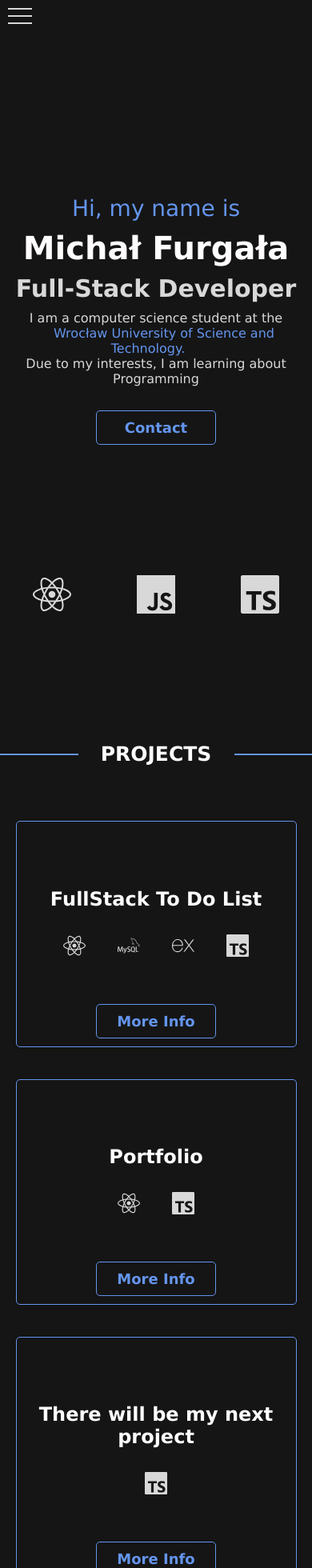
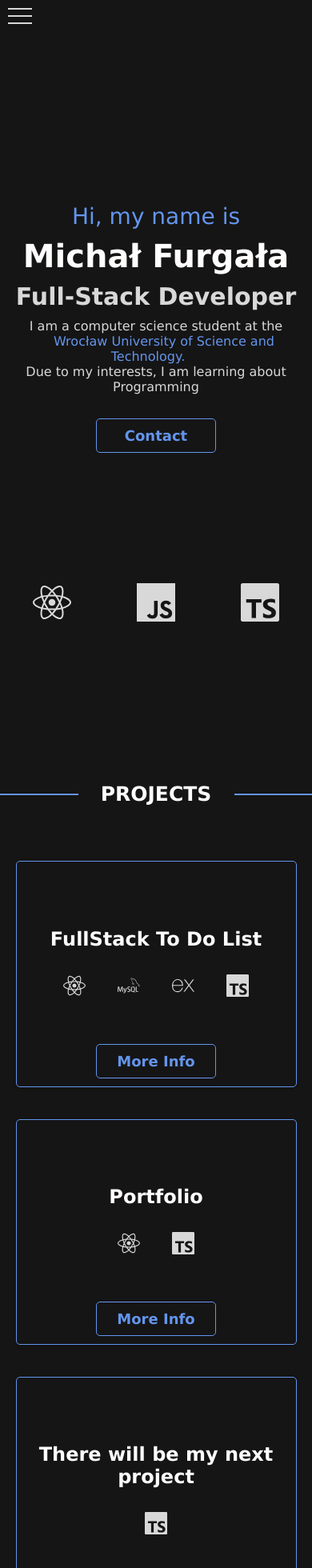
Before and after one commit to 00200200/portfolio, a React (Create React App) app: page / in a window 390 px wide. Shown: the top 1960 px of the page at 80% size. Built offline with nearby package versions, Linux system fonts and the light colour scheme.

Commit message:
Add some reponsive styles

```diff
--- a/src/components/LandingPage/MainPage.css
+++ b/src/components/LandingPage/MainPage.css
@@ -13,6 +13,11 @@
 	position: relative;
 	background-color: var(--primary-color);
 	margin: 0 auto;
+}
+@media (max-width: 600px) {
+	.main-page {
+		padding-top: 2rem;
+	}
 }
 
 .content {
--- a/src/components/NavBar/HamburgerMenu.css
+++ b/src/components/NavBar/HamburgerMenu.css
@@ -129,6 +129,4 @@
 		margin: 0;
 		font-size: 5rem;
 	}
-	.navigation {
-	}
 }
--- a/src/components/Projects/Projects.css
+++ b/src/components/Projects/Projects.css
@@ -37,3 +37,9 @@
 		height: auto;
 	}
 }
+
+@media (max-width: 500px) {
+	#projects {
+		margin-top: 5rem;
+	}
+}
--- a/src/components/contact/Contact.css
+++ b/src/components/contact/Contact.css
@@ -82,3 +82,9 @@ h4 {
 		margin-bottom: 10vh;
 	}
 }
+
+@media (max-width: 600px) {
+	.contact-buttons {
+		margin-bottom: 2rem;
+	}
+}
```
